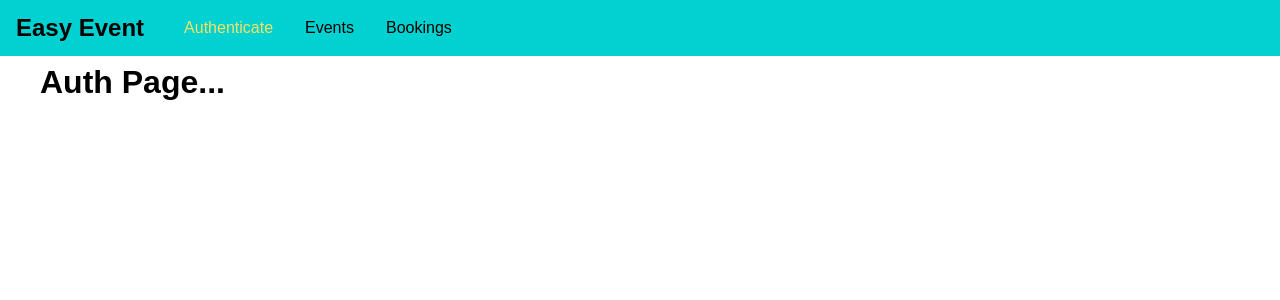
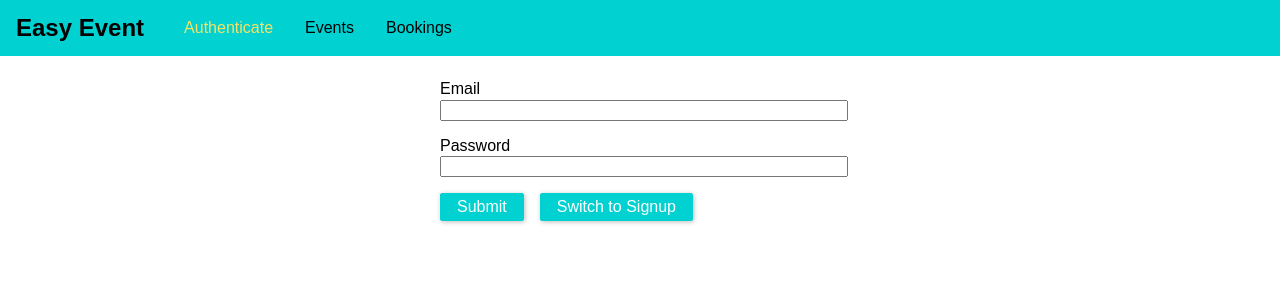
Before and after one commit to jmrmgn/graphql-booking-app, a React (Create React App) app in the folder frontend/: page /auth in a window 1280 px wide. Shown: the top 300 px of the page. Built offline with nearby package versions, Linux system fonts and the light colour scheme; the HTML template or start-up script is replaced by a standard one.

Commit message:
user authentication frontend to backend

```diff
--- a/frontend/package.json
+++ b/frontend/package.json
@@ -3,6 +3,7 @@
   "version": "0.1.0",
   "private": true,
   "dependencies": {
+    "axios": "^0.18.0",
     "react": "^16.8.1",
     "react-dom": "^16.8.1",
     "react-router-dom": "^4.3.1",
--- a/frontend/src/components/Navigation/MainNavigation.css
+++ b/frontend/src/components/Navigation/MainNavigation.css
@@ -39,8 +39,8 @@
 .main_navigation__items a:active,
 .main_navigation__items a.active {
    color: #f8e264;
-   transition: 0.3s ease;
-   -webkit-transition: 0.3s ease;
-   -moz-transition: 0.3s ease;
-   -o-transition: 0.3s ease;
+   transition: 0.15s ease;
+   -webkit-transition: 0.15s ease;
+   -moz-transition: 0.15s ease;
+   -o-transition: 0.15s ease;
 }
--- /dev/null
+++ b/frontend/src/pages/Auth.css
@@ -0,0 +1,42 @@
+.auth-form {
+   width: 25rem;
+   max-width: 80%;
+   margin: 5rem auto;
+}
+
+.form-control label,
+.form-control input {
+   width: 100%;
+   display: block;
+}
+
+.form-control label {
+   margin-bottom: 0.1rem;
+}
+
+.form-control {
+   margin-bottom: 1rem;
+}
+
+.form-actions button {
+   background-color: #01d1d1;
+   font: inherit;
+   border: 1px solid #01d1d1;
+   border-radius: 2px;
+   padding: 0.25rem 1rem;
+   margin-right: 1rem;
+   box-shadow: 1px 1px 5px rgba(0, 0, 0, 0.26);
+   color: #ffffff;
+   cursor: pointer;
+}
+
+.form-actions button:hover,
+.form-actions button:active {
+   background-color: #01a7a7;
+   border-color: #01a7a7;
+   transition: 0.15s ease;
+   -webkit-transition: 0.15s ease;
+   -moz-transition: 0.15s ease;
+   -o-transition: 0.15s ease;
+
+}
--- a/frontend/src/pages/Auth.js
+++ b/frontend/src/pages/Auth.js
@@ -1,12 +1,74 @@
 import React, { Component } from 'react';
+import axios from 'axios';
+
+import './Auth.css';
 
 class Auth extends Component {
+   state = {
+      email: '',
+      password: '',
+      isLogin: true
+   };
+
+   toggleHandler = () => this.setState({ isLogin: !this.state.isLogin });
+
+   onSubmit = async e => {
+      e.preventDefault();
+      const { email, password, isLogin } = this.state;
+
+      try {
+         let reqQuery = {
+            query: `
+               query {
+                  login(email: "${email}", password: "${password}") {
+                     userId
+                     token
+                     tokenExpiration
+                  }
+               }
+            `
+         };
+
+         if (!isLogin) {
+            reqQuery = {
+               query: `
+                  mutation {
+                     createUser(userInput: { email: "${email}", password: "${password}" }) {
+                        _id
+                        email
+                     }
+                  }
+               `
+            };
+         }
+
+         const res = await axios.post('http://localhost:8000/graphql', reqQuery);
+         console.log(res.data);
+
+      }
+      catch (error) {
+         console.log(error);
+      }
+   }
+
+   onChange = e => this.setState({ [e.target.name]: e.target.value });
+
    render() {
-      return (
-         <div>
-            <h1>Auth Page...</h1>
+      const { isLogin } = this.state;
+      return <form className="auth-form" onSubmit={this.onSubmit}>
+         <div className="form-control">
+            <label htmlFor="email">Email</label>
+            <input type="email" id="email" name="email" onChange={this.onChange} />
          </div>
-      )
+         <div className="form-control">
+            <label htmlFor="password">Password</label>
+            <input type="password" id="password" name="password" onChange={this.onChange} />
+         </div>
+         <div className="form-actions">
+            <button type="submit">Submit</button>
+            <button type="button" onClick={this.toggleHandler}>Switch to {isLogin ? "Signup" : "Login" }</button>
+         </div>
+      </form>
    }
 }
 
--- a/package.json
+++ b/package.json
@@ -4,13 +4,16 @@
   "description": "",
   "main": "index.js",
   "scripts": {
-    "start": "nodemon app.js"
+    "start": "nodemon app.js",
+    "client": "npm start --prefix frontend",
+    "dev": "concurrently \"npm start\"  \"npm run client\""
   },
   "author": "",
   "license": "ISC",
   "dependencies": {
     "bcryptjs": "^2.4.3",
     "body-parser": "^1.18.3",
+    "concurrently": "^4.1.0",
     "express": "^4.16.4",
     "express-graphql": "^0.7.1",
     "graphql": "^14.1.1",
```
Also changed, not shown: 1 other file (tests, documents, lock files or other folders).
